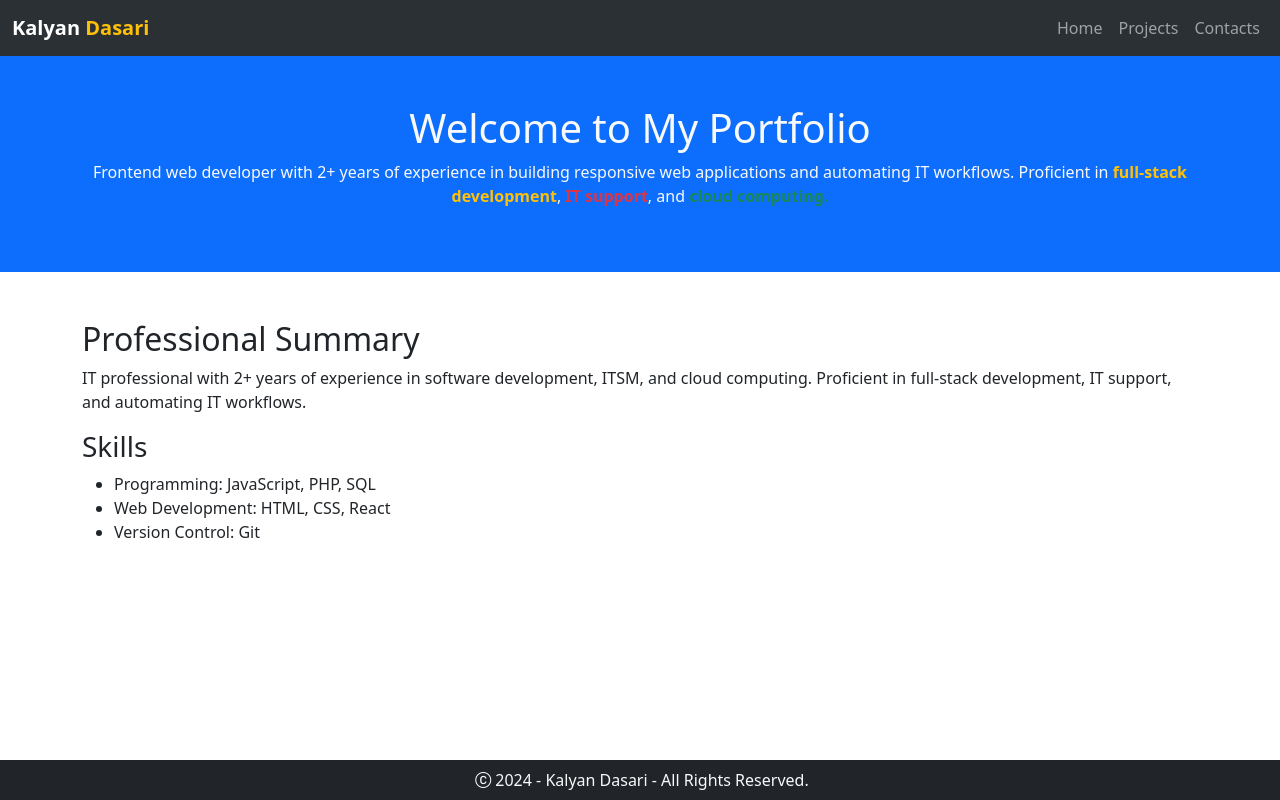
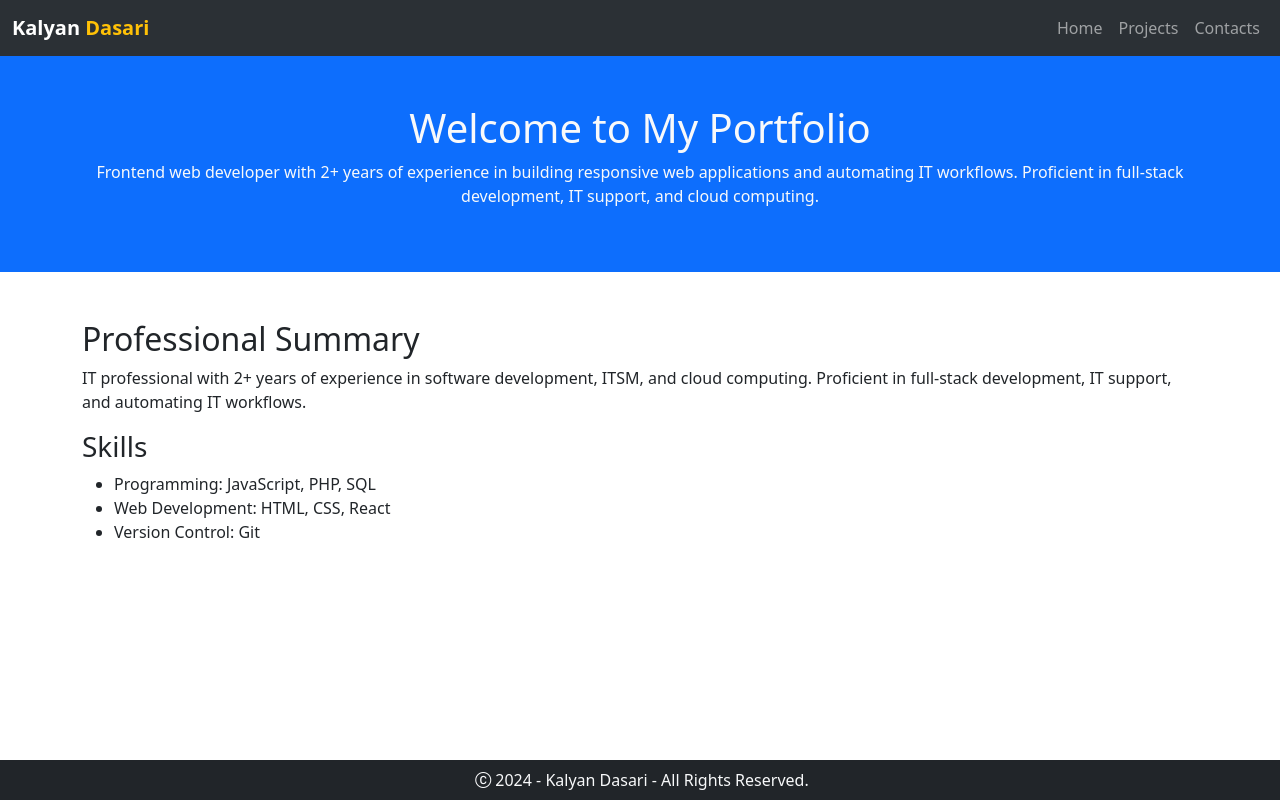
Before and after one commit to kalyandasari-1739/kalyan_dasari_resume, a plain HTML site: page index.html in a window 1280 px wide. Drawn offline with nearby package versions, Linux system fonts and the light colour scheme.

Commit message:
Update index.html

```diff
--- a/index.html
+++ b/index.html
@@ -38,7 +38,7 @@
     <section class="bg-primary text-dark p-5 text-center">
         <div class="container text-light">
             <h1>Welcome to My Portfolio </h1>
-            <p>Frontend web developer with 2+ years of experience in building responsive web applications and automating IT workflows. Proficient in <span class="text-warning fw-bold">full-stack development</span>, <span class="text-danger fw-bold">IT support</span>, and <span class="text-success fw-bold">cloud computing.</span></p>
+            <p>Frontend web developer with 2+ years of experience in building responsive web applications and automating IT workflows. Proficient in full-stack development, IT support, and cloud computing.</p>
         </div>
     </section>
 
```
